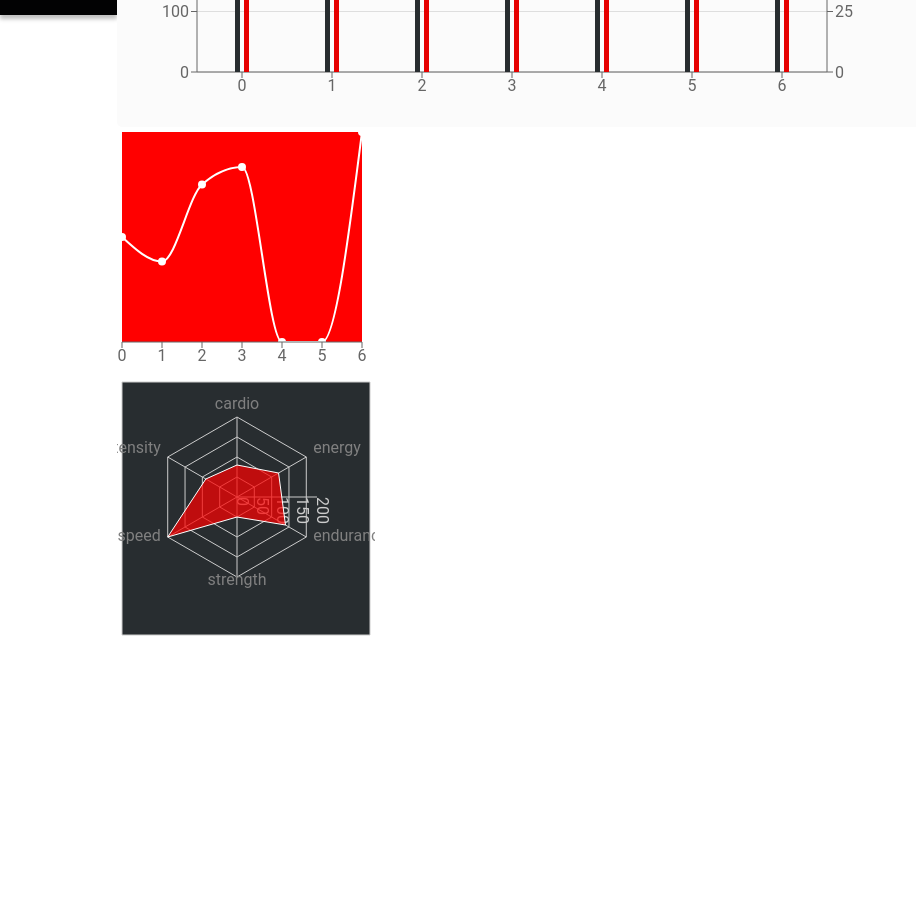
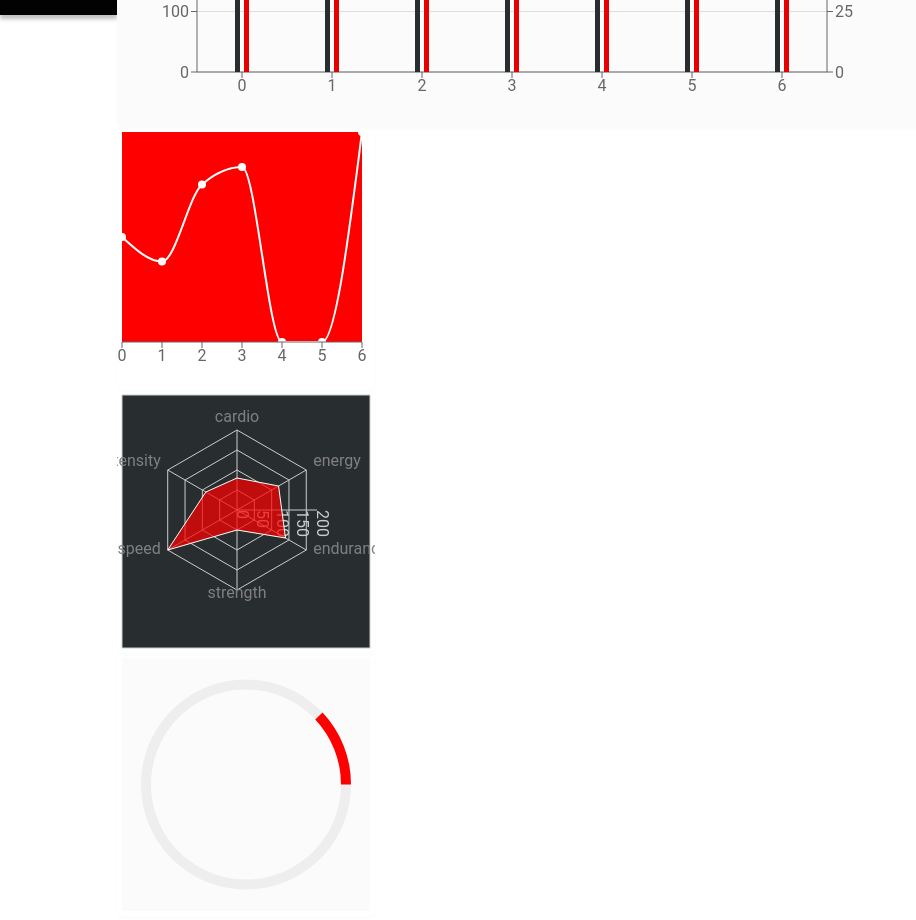
Before and after one commit to meganenav/sportsee, a React (Create React App) app: page / in a window 1280 px wide. Shown: the part 1100-2020 px from the top of the page, without its empty margins (0-916 px from the left). Before the commit the page ends 1744 px from the top, so only its background shows below. Built offline with nearby package versions, Linux system fonts and the light colour scheme.

Commit message:
Début de création du graphique de score

```diff
--- a/src/components/Dashboard/index.jsx
+++ b/src/components/Dashboard/index.jsx
@@ -7,6 +7,7 @@ import FoodMeasures from '../../components/FoodMeasures'
 import ActivityChart from '../../components/ActivityChart'
 import SessionsChart from '../../components/SessionsChart'
 import PerformanceChart from '../../components/PerformanceChart'
+import ScoreChart from '../../components/ScoreChart'
 
 export default function Dashboard() {
     const firstName = user.user.userInfos.firstName
@@ -25,15 +26,17 @@ export default function Dashboard() {
     const activitySessions = activity.data.sessions
     const durationSessions = sessions.data.sessions
     const performanceData = performance.data
+    const score = user.user.todayScore
 
     return (
         <>
             <UserInfos name={firstName} />
             <div className="container-data">
                 <FoodMeasures calories={calories} proteines={proteines} carbs={carbs} lipids={lipids} />
-                <div className="activity-chart"><ActivityChart sessions={activitySessions} /></div>
-                <div className="sessions-chart"><SessionsChart sessions={durationSessions} /></div>
-                <div className="performance-chart"><PerformanceChart performance={performanceData} /></div>
+                <div className="chart activity-chart"><ActivityChart sessions={activitySessions} /></div>
+                <div className="chart sessions-chart"><SessionsChart sessions={durationSessions} /></div>
+                <div className="chart performance-chart"><PerformanceChart performance={performanceData} /></div>
+                <div className="chart score-chart"><ScoreChart score={score} /></div>
             </div>
         </>
     )
--- a/src/components/PerformanceChart/index.jsx
+++ b/src/components/PerformanceChart/index.jsx
@@ -27,7 +27,7 @@ export default function PerformanceChart(props) {
           height={263}
           data={newDataArray}
         >
-            <CartesianGrid fill="#282D30" />
+          <CartesianGrid fill="#282D30" />
           <PolarGrid />
           <PolarAngleAxis dataKey="kind" />
           <PolarRadiusAxis />
--- /dev/null
+++ b/src/components/ScoreChart/index.jsx
@@ -0,0 +1,32 @@
+import React from "react";
+import { RadialBarChart, RadialBar, PolarAngleAxis, CartesianGrid } from "recharts";
+
+export default function ScoreChart(props) {
+    const score = props.score * 100
+    const data = [
+        {
+            score : score,
+            fill: "#FF0000"
+        }
+    ]
+
+  return (
+    <RadialBarChart
+      width={258}
+      height={263}
+      innerRadius={100}
+      outerRadius={100}
+      barSize={10}
+      data={data}
+    >
+    <CartesianGrid fill="#FBFBFB" />
+    <PolarAngleAxis type="number" domain={[0, 100]} angleAxisId={0} tick={false} />
+      <RadialBar
+        minAngle={15}
+        background
+        clockWise
+        dataKey="score"
+      />
+    </RadialBarChart>
+  );
+}
--- a/src/sass/components/_charts.scss
+++ b/src/sass/components/_charts.scss
@@ -1,6 +1,12 @@
+.chart {
+    border-radius: 5px;
+    box-shadow: $box-shadow-containers;
+    width: 258px;
+    height: 263px;
+}
+
 .activity-chart {
     background-color: $light-grey;
-    border-radius: 5px;
     width: 835px;
     height: 320px;
 
@@ -13,7 +19,7 @@
     }
 }
 
-.sessions-chart {
+.sessions-chart, .score-chart {
     .recharts-cartesian-grid-vertical, .recharts-cartesian-grid-horizontal {
         display: none;
     }
```
